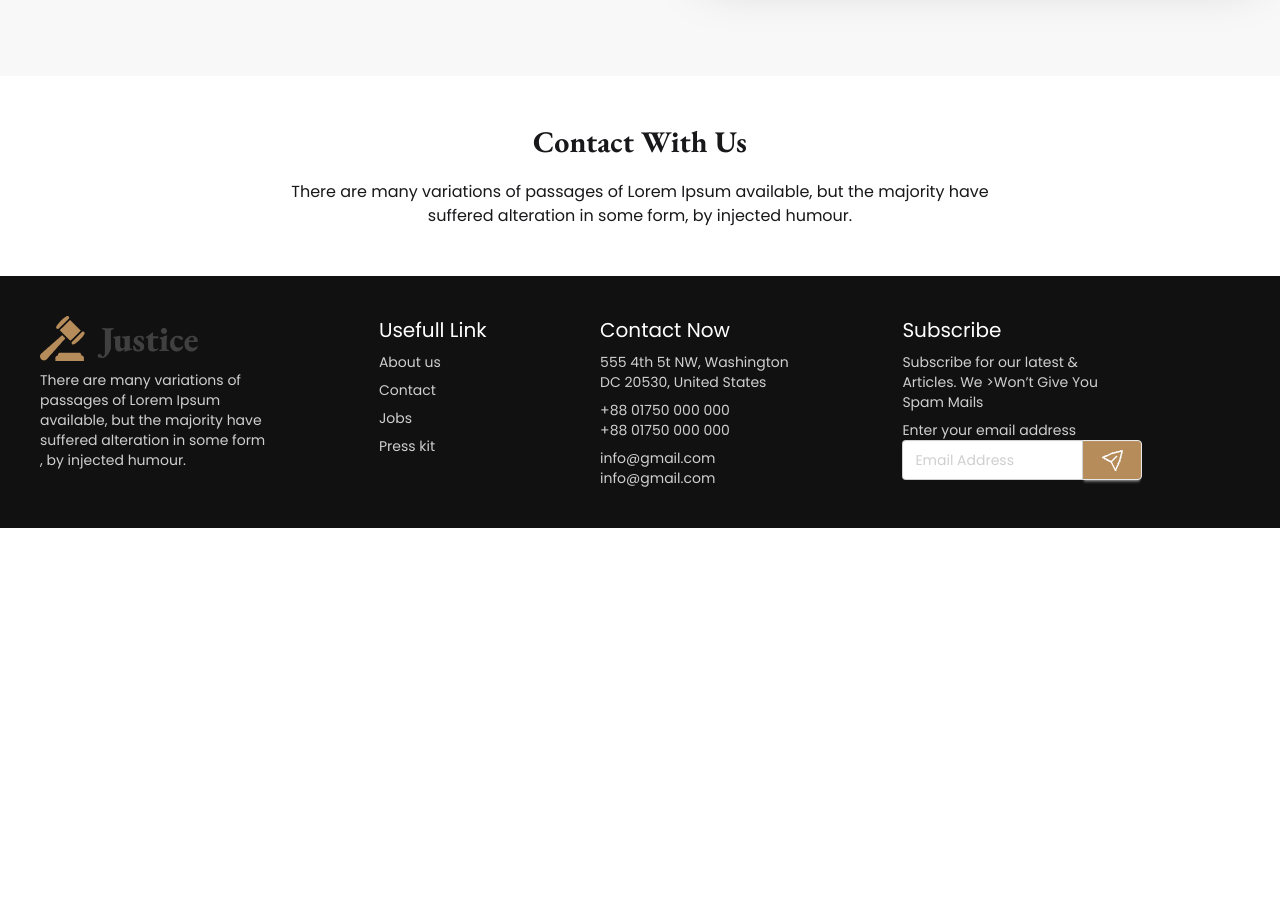
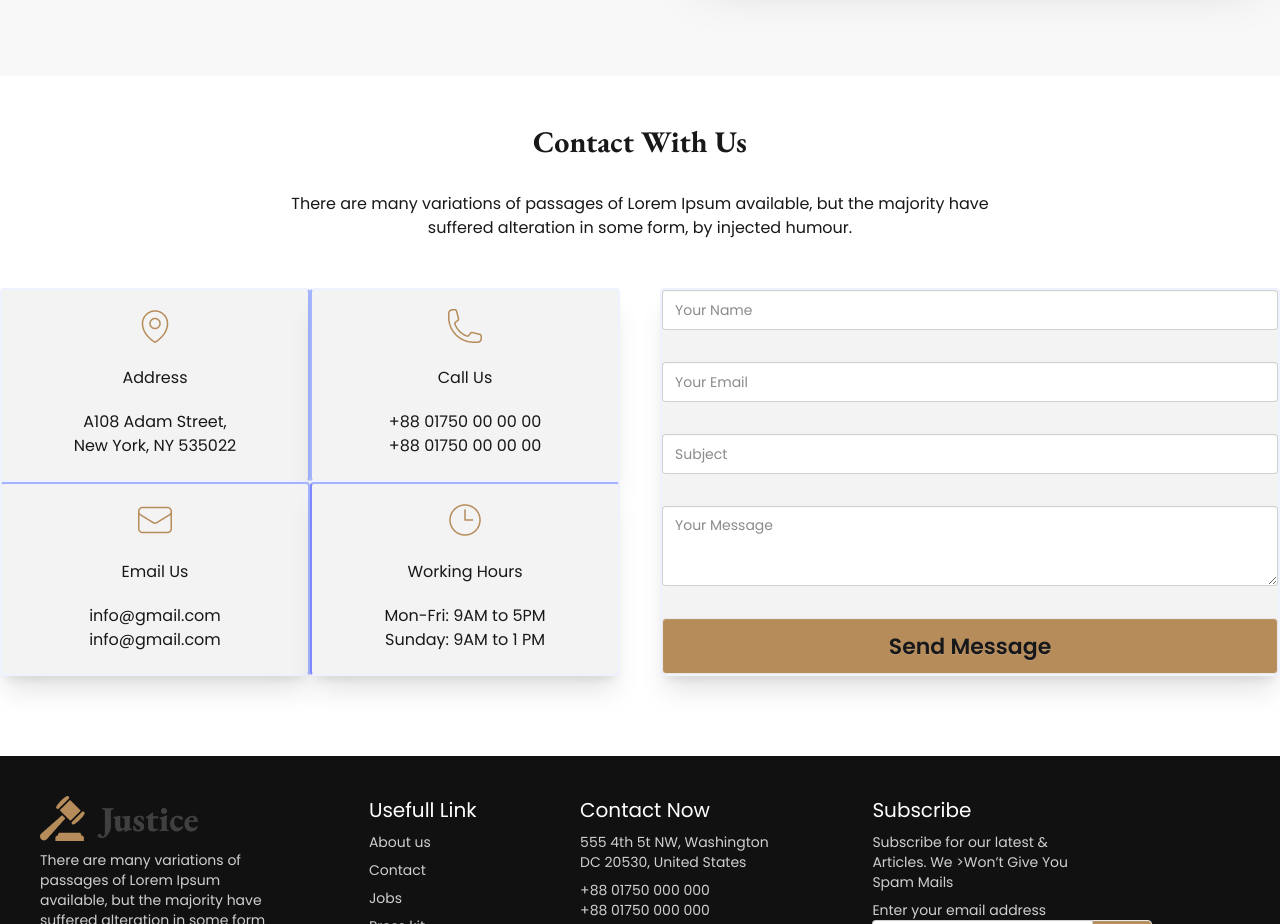
Before and after one commit to 01615152906/legal-solution-practice1, a plain HTML site: page index.html in a window 1280 px wide. Shown: the part 3720-4644 px from the top of the page. Before the commit the page ends 4248 px from the top, so only its background shows below. Drawn offline with nearby package versions, Linux system fonts and the light colour scheme.

Commit message:
added section complit

```diff
--- a/index.html
+++ b/index.html
@@ -58,6 +58,8 @@
 <body class="font-Poppins" >
 
 <header class="md:container mx-auto">
+
+
  <!-- nav section  -->
 
 <nav>
@@ -121,6 +123,9 @@
 
 </nav>
 
+</header>
+
+
 
 <main class=" md:container mx-auto">
 
@@ -168,7 +173,7 @@
    </section>
 
 
-
+   <!-- The Legal Practice Area -->
 
   <section class="my-12">
 
@@ -572,23 +577,51 @@
 
    <!-- Contact With Us -->
 
-  <section class="my-12">
 
+ <section class="my-12 ">
 
-    <div class="space-y-5">
+  <div class="space-y-8 max-w-full">
 
-      <h1 class="text-center text-3xl font-eb-garamond font-bold">Contact With Us</h1>
+    <h1 class="text-3xl font-bold text-center font-eb-garamond">Contact With Us</h1>
   <p class="text-center">There are many variations of passages of Lorem Ipsum available, but the majority have <br> suffered alteration in some form, by injected humour.</p>
   </div>
 
 
+  <div class=" mt-12  gap-10 justify-center  grid sm:grid-cols-1 md:grid-cols-1 lg:grid-cols-2 mb-20  ">
 
+<div class=" grid sm:grid-cols-1 md:grid-cols-1   lg:grid-cols-2  max-w-full  ">
 
+<div class=" w-full border-2 border-indigo-50 border-r-indigo-300  rounded-sm shadow-xl bg-[#F3F3F3] justify-items-center text-center items-center space-y-5 p-4">
+  <img src="images/location.png" alt="">
+  <h2>Address </h2>
+  <p>A108 Adam Street,<br>
+    New York, NY 535022</p>
 
+</div>
 
+<div class=" w-full border-2 border-indigo-50 border-l-indigo-300 rounded-sm shadow-xl bg-[#F3F3F3] justify-items-center text-center items-center space-y-5 p-4 ">
+  <img src="images/call.png" alt="">
+  <h2>Call Us </h2>
+  <p>+88 01750 00 00 00 <br>
+    +88 01750 00 00 00</p>
 
+</div>
 
-  </section>
+<div class=" w-full border-2 border-indigo-50 border-r-indigo-300 rounded-sm shadow-xl bg-[#F3F3F3] border-2 border-indigo-50 border-t-indigo-300 justify-items-center text-center items-center space-y-5 p-4 ">
+  <img src="images/email.png" alt="">
+  <h2>Email Us </h2>
+  <p>info@gmail.com <br>
+    info@gmail.com</p>
+
+</div>
+
+<div class=" w-full border-2 border-indigo-50 border-l-indigo-400 rounded-sm shadow-xl bg-[#F3F3F3] border-2 border-indigo-50 border-t-indigo-300 justify-items-center text-center items-center space-y-5 p-4 ">
+  <img src="images/time.png" alt="">
+  <h2>Working Hours </h2>
+  <p>Mon-Fri: 9AM to 5PM <br>
+    Sunday: 9AM to 1 PM</p>
+
+</div>
 
 
 
@@ -599,6 +632,37 @@
 
 
 
+</div>
+
+
+<div class="grid grid-flow-row   border-2 border-indigo-50   rounded-sm shadow-xl bg-[#F3F3F3] space-y-8 max-w-full  ">
+
+  <input type="text" placeholder="Your Name" class="input w-full" />
+  <input type="text" placeholder="Your Email" class="input w-full" />
+  <input type="text" placeholder="Subject " class="input w-full" />
+  <textarea class="textarea w-full" placeholder="Your Message"></textarea>
+
+  <button class="btn btn-xs sm:btn-sm md:btn-md lg:btn-lg xl:btn-xl w-full bg-[#B68C5A]">Send Message</button>
+
+
+
+</div>
+
+
+
+
+
+
+
+
+
+  </div>
+
+
+
+
+ </section>
+
 
 
  </main>
@@ -606,16 +670,10 @@
 
 
 
-
-
-</header>
-
-
-
 <!-- footer section  -->
 
 
-  <footer class="footer sm:footer-horizontal bg-base-200 text-base-content p-10 md:container mx-auto bg-[#111111] ">
+  <footer class="footer sm:footer-horizontal bg-base-200 text-base-content p-10 md:container mx-auto bg-[#111111]  ">
     <nav class="text-[#CFCFCF]">
       <img src="images/logo2.png"  alt="">
       <p>There are many variations of <br> passages of Lorem Ipsum  <br>available, but the majority have <br> suffered alteration in some form <br>,  by injected humour. </p>
@@ -639,7 +697,7 @@
     <form class="text-[#CFCFCF]">
       <h6 class=" text-[#FFFFFF] text-xl">Subscribe</h6>
       <p>Subscribe for our latest & <br> Articles. We  >Won’t Give You  <br>Spam Mails</p>
-      <fieldset class="w-60">
+      <fieldset class="w-70">
         <label>Enter your email address</label>
         <div class="join">
           <input
```
Lines whose indentation alone changed are shown as unchanged.
